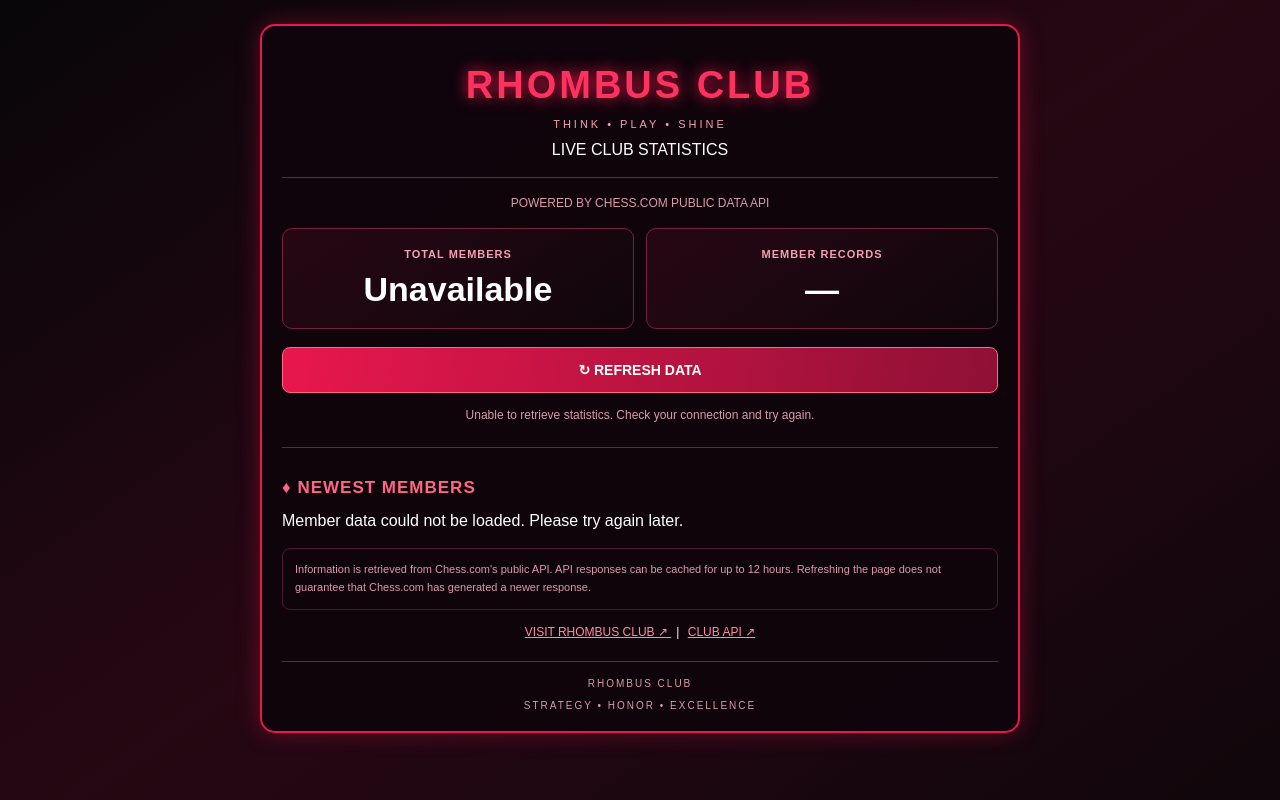
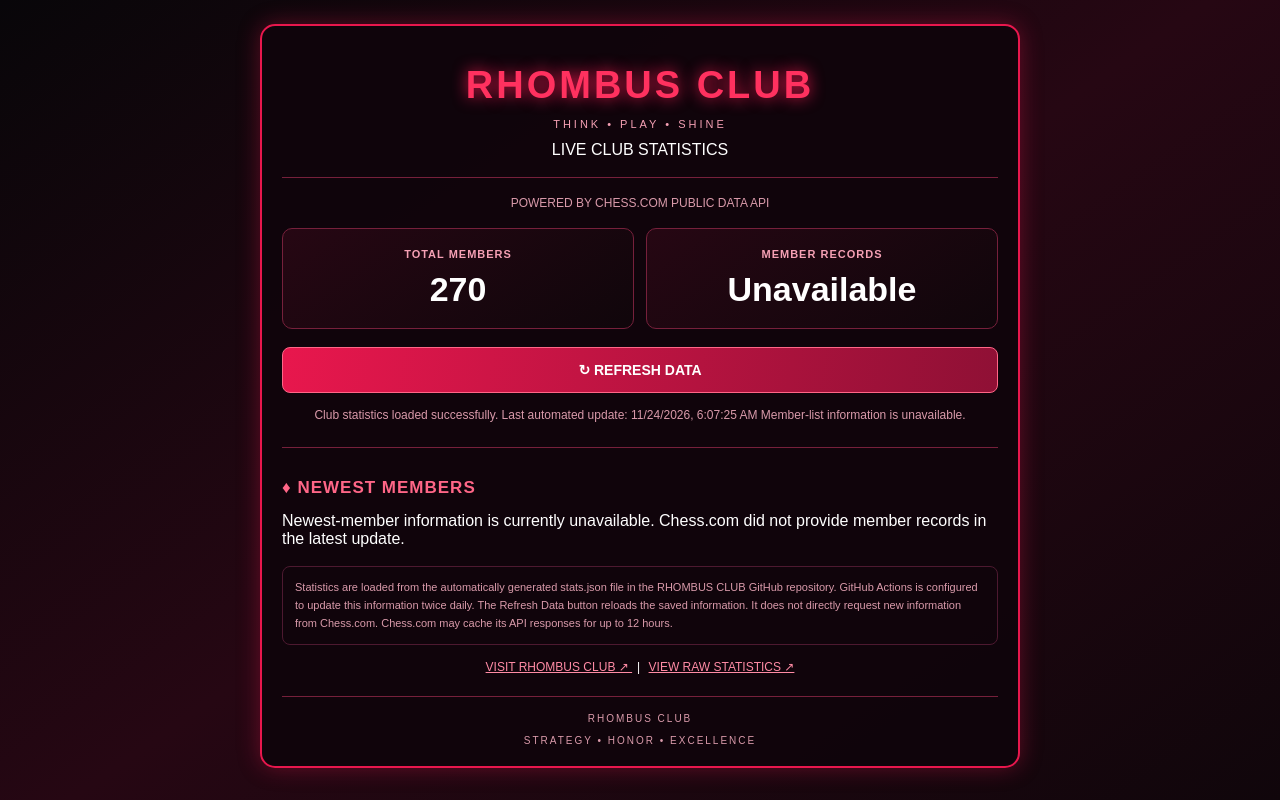
Before and after one commit to ashilanshad-dotcom/RHOMBUS-CLUB-STATS, a plain HTML site: page index.html in a window 1280 px wide. Drawn offline with Linux system fonts and the light colour scheme.

Commit message:
Update index.html

```diff
--- a/index.html
+++ b/index.html
@@ -81,8 +81,9 @@ body {
 .stat-number {
   margin-top: 10px;
   color: #ffffff;
-  font-size: 34px;
+  font-size: clamp(18px, 5vw, 34px);
   font-weight: 900;
+  overflow-wrap: anywhere;
 }
 
 button {
@@ -200,6 +201,7 @@ button:disabled {
 
 <div class="container">
 
+  <!-- HEADER -->
   <header class="header">
     <h1>RHOMBUS CLUB</h1>
     <p>THINK • PLAY • SHINE</p>
@@ -210,6 +212,7 @@ button:disabled {
     POWERED BY CHESS.COM PUBLIC DATA API
   </div>
 
+  <!-- STATISTICS -->
   <div class="stats">
 
     <div class="stat-card">
@@ -224,14 +227,16 @@ button:disabled {
 
   </div>
 
+  <!-- REFRESH BUTTON -->
   <button id="refreshButton" onclick="refreshStats()">
     ↻ REFRESH DATA
   </button>
 
   <div class="status" id="status" role="status" aria-live="polite">
-    Loading club statistics...
+    Loading saved statistics...
   </div>
 
+  <!-- NEWEST MEMBERS -->
   <section class="members">
 
     <h2>♦ NEWEST MEMBERS</h2>
@@ -242,25 +247,40 @@ button:disabled {
 
   </section>
 
+  <!-- INFORMATION -->
   <div class="note">
-    Information is retrieved from Chess.com's public API.
-    API responses can be cached for up to 12 hours.
-    Refreshing the page does not guarantee that Chess.com
-    has generated a newer response.
+    Statistics are loaded from the automatically generated
+    stats.json file in the RHOMBUS CLUB GitHub repository.
+
+    GitHub Actions is configured to update this information
+    twice daily.
+
+    The Refresh Data button reloads the saved information.
+    It does not directly request new information from Chess.com.
+
+    Chess.com may cache its API responses for up to 12 hours.
   </div>
 
+  <!-- LINKS -->
   <div class="links">
+
     <a href="https://www.chess.com/club/rhombus-club"
-       target="_blank" rel="noopener noreferrer">
+       target="_blank"
+       rel="noopener noreferrer">
        VISIT RHOMBUS CLUB ↗
     </a>
+
     |
-    <a href="https://api.chess.com/pub/club/rhombus-club"
-       target="_blank" rel="noopener noreferrer">
-       CLUB API ↗
+
+    <a href="https://github.com/ashilanshad-dotcom/RHOMBUS-CLUB-STATS/blob/main/stats.json"
+       target="_blank"
+       rel="noopener noreferrer">
+       VIEW RAW STATISTICS ↗
     </a>
+
   </div>
 
+  <!-- FOOTER -->
   <footer class="footer">
     RHOMBUS CLUB<br><br>
     STRATEGY • HONOR • EXCELLENCE
@@ -268,131 +288,114 @@ button:disabled {
 
 </div>
 
+<!-- STATS.JSON CONNECTION -->
 <script>
 "use strict";
 
-const CLUB_PROFILE =
-  "https://api.chess.com/pub/club/rhombus-club";
+async function refreshStats() {
 
-const CLUB_MEMBERS =
-  "https://api.chess.com/pub/club/rhombus-club/members";
+  const button =
+    document.getElementById("refreshButton");
 
-let callbackCounter = 0;
+  const status =
+    document.getElementById("status");
 
-function jsonpRequest(url) {
+  const total =
+    document.getElementById("totalMembers");
 
-  return new Promise((resolve, reject) => {
+  const records =
+    document.getElementById("memberRecords");
 
-    callbackCounter++;
+  const newest =
+    document.getElementById("newestMembers");
 
-    const callbackName =
-      "rhombusCallback" + callbackCounter;
+  button.disabled = true;
+  button.textContent = "LOADING...";
 
-    const script = document.createElement("script");
-
-    let completed = false;
-
-    const timeout = setTimeout(() => {
-      finish(new Error("The API request timed out."));
-    }, 15000);
-
-    function finish(error, data) {
-
-      if (completed) return;
-
-      completed = true;
-
-      clearTimeout(timeout);
-      script.remove();
+  status.textContent =
+    "Loading saved RHOMBUS CLUB statistics...";
 
   try {
-        delete window[callbackName];
-      } catch (e) {
-        window[callbackName] = undefined;
+
+    // Locate the stats.json file alongside this webpage.
+    const statsURL = new URL(
+      "./stats.json",
+      window.location.href
+    );
+
+    // Add a unique query to request the latest published file.
+    statsURL.searchParams.set(
+      "refresh",
+      Date.now().toString()
+    );
+
+    const response = await fetch(
+      statsURL.toString(),
+      { cache: "no-store" }
+    );
+
+    if (!response.ok) {
+      throw new Error(
+        "Could not retrieve stats.json. HTTP " +
+        response.status
+      );
     }
 
-      if (error) {
-        reject(error);
-      } else {
-        resolve(data);
-      }
+    const data = await response.json();
+
+    if (
+      !data ||
+      typeof data !== "object"
+    ) {
+      throw new Error(
+        "The statistics file has an invalid format."
+      );
     }
 
-    window[callbackName] = function(data) {
-      finish(null, data);
-    };
+    // DISPLAY TOTAL MEMBERS
+    total.textContent =
+      typeof data.total_members === "number"
+        ? data.total_members.toLocaleString()
+        : "Unavailable";
 
-    script.onerror = function() {
-      finish(new Error("Could not connect to Chess.com."));
-    };
+    // DISPLAY MEMBER RECORDS
+    if (
+      data.members_available === true &&
+      typeof data.member_records === "number"
+    ) {
 
-    const separator = url.includes("?") ? "&" : "?";
+      records.textContent =
+        data.member_records.toLocaleString();
 
-    script.src =
-      url + separator +
-      "callback=" + encodeURIComponent(callbackName);
+    } else {
 
-    document.head.appendChild(script);
+      records.textContent = "Unavailable";
 
-  });
     }
 
-function displayNewestMembers(data) {
+    // DISPLAY NEWEST MEMBERS
+    newest.replaceChildren();
 
-  const categories = [
-    "weekly",
-    "monthly",
-    "all_time"
-  ];
-
-  const uniqueMembers = new Map();
-
-  categories.forEach(category => {
-
-    const list = Array.isArray(data[category])
-      ? data[category]
+    const members =
+      Array.isArray(data.newest_members)
+        ? data.newest_members
         : [];
 
-    list.forEach(member => {
+    if (
+      data.members_available === true &&
+      members.length > 0
+    ) {
 
-      if (!member || !member.username) return;
+      members.slice(0, 10).forEach(
+        (member, index) => {
 
-      const key = member.username.toLowerCase();
+          const row =
+            document.createElement("div");
 
-      if (!uniqueMembers.has(key)) {
-        uniqueMembers.set(key, member);
-      }
-
-    });
-
-  });
-
-  const records = Array.from(uniqueMembers.values());
-
-  records.sort((a, b) =>
-    Number(b.joined || 0) - Number(a.joined || 0)
-  );
-
-  document.getElementById("memberRecords").textContent =
-    records.length.toLocaleString();
-
-  const output =
-    document.getElementById("newestMembers");
-
-  output.replaceChildren();
-
-  if (records.length === 0) {
-    output.textContent =
-      "No member records were returned.";
-    return;
-  }
-
-  records.slice(0, 10).forEach((member, index) => {
-
-    const row = document.createElement("div");
           row.className = "member";
 
-    const name = document.createElement("a");
+          const name =
+            document.createElement("a");
 
           name.textContent =
             String(index + 1).padStart(2, "0") +
@@ -405,13 +408,29 @@ function displayNewestMembers(data) {
           name.target = "_blank";
           name.rel = "noopener noreferrer";
 
-    const date = document.createElement("span");
+          const date =
+            document.createElement("span");
+
           date.className = "member-date";
 
-    const timestamp = Number(member.joined);
+          let joinedDate = null;
 
-    date.textContent = timestamp
-      ? new Date(timestamp * 1000).toLocaleDateString(
+          if (member.joined_date) {
+
+            joinedDate =
+              new Date(member.joined_date);
+
+          } else if (Number(member.joined) > 0) {
+
+            joinedDate =
+              new Date(Number(member.joined) * 1000);
+
+          }
+
+          date.textContent =
+            joinedDate &&
+            !Number.isNaN(joinedDate.getTime())
+              ? joinedDate.toLocaleDateString(
                   undefined,
                   {
                     day: "numeric",
@@ -422,98 +441,76 @@ function displayNewestMembers(data) {
               : "Date unavailable";
 
           row.append(name, date);
-    output.appendChild(row);
+          newest.appendChild(row);
 
-  });
+        }
+      );
+
+    } else {
+
+      newest.textContent =
+        "Newest-member information is currently unavailable. " +
+        "Chess.com did not provide member records in the latest update.";
 
     }
 
-async function refreshStats() {
+    // DISPLAY LAST AUTOMATED UPDATE
+    let updatedText =
+      "Update time unavailable";
 
-  const button =
-    document.getElementById("refreshButton");
+    if (data.updated_at) {
 
-  const status =
-    document.getElementById("status");
+      const updatedDate =
+        new Date(data.updated_at);
 
-  const total =
-    document.getElementById("totalMembers");
+      if (!Number.isNaN(updatedDate.getTime())) {
 
-  button.disabled = true;
-  button.textContent = "LOADING...";
+        updatedText =
+          "Last automated update: " +
+          updatedDate.toLocaleString();
+
+      }
+
+    }
+
+    if (data.members_available === true) {
 
       status.textContent =
-    "Connecting to Chess.com...";
-
-  let profileLoaded = false;
-  let membersLoaded = false;
-
-  try {
-
-    const profile = await jsonpRequest(CLUB_PROFILE);
-
-    if (typeof profile.members_count === "number") {
-
-      total.textContent =
-        profile.members_count.toLocaleString();
-
-      profileLoaded = true;
+        "Statistics loaded successfully. " +
+        updatedText;
 
     } else {
 
-      total.textContent = "Unavailable";
+      status.textContent =
+        "Club statistics loaded successfully. " +
+        updatedText +
+        " Member-list information is unavailable.";
 
     }
 
   } catch (error) {
 
-    total.textContent = "Unavailable";
+    total.textContent = "—";
+    records.textContent = "—";
+
+    newest.textContent =
+      "Statistics could not be retrieved. Please try again.";
 
     status.textContent =
-      "Club information could not be loaded. Checking member data...";
+      "Error: " + error.message;
 
-  }
-
-  try {
-
-    const memberData = await jsonpRequest(CLUB_MEMBERS);
-
-    displayNewestMembers(memberData || {});
-
-    membersLoaded = true;
-
-  } catch (error) {
-
-    document.getElementById("newestMembers").textContent =
-      "Member data could not be loaded. Please try again later.";
-
-  }
-
-  if (profileLoaded && membersLoaded) {
-
-    status.textContent =
-      "Successfully checked at " +
-      new Date().toLocaleTimeString() +
-      ". Chess.com may return cached data.";
-
-  } else if (profileLoaded || membersLoaded) {
-
-    status.textContent =
-      "Partially loaded. Some API information was unavailable.";
-
-  } else {
-
-    status.textContent =
-      "Unable to retrieve statistics. Check your connection and try again.";
-
-  }
+  } finally {
 
     button.disabled = false;
     button.textContent = "↻ REFRESH DATA";
 
   }
 
+}
+
+// LOAD SAVED DATA WHEN THE PAGE OPENS
 refreshStats();
+
 </script>
 
 </body>
```
Lines whose indentation alone changed are shown as unchanged.
